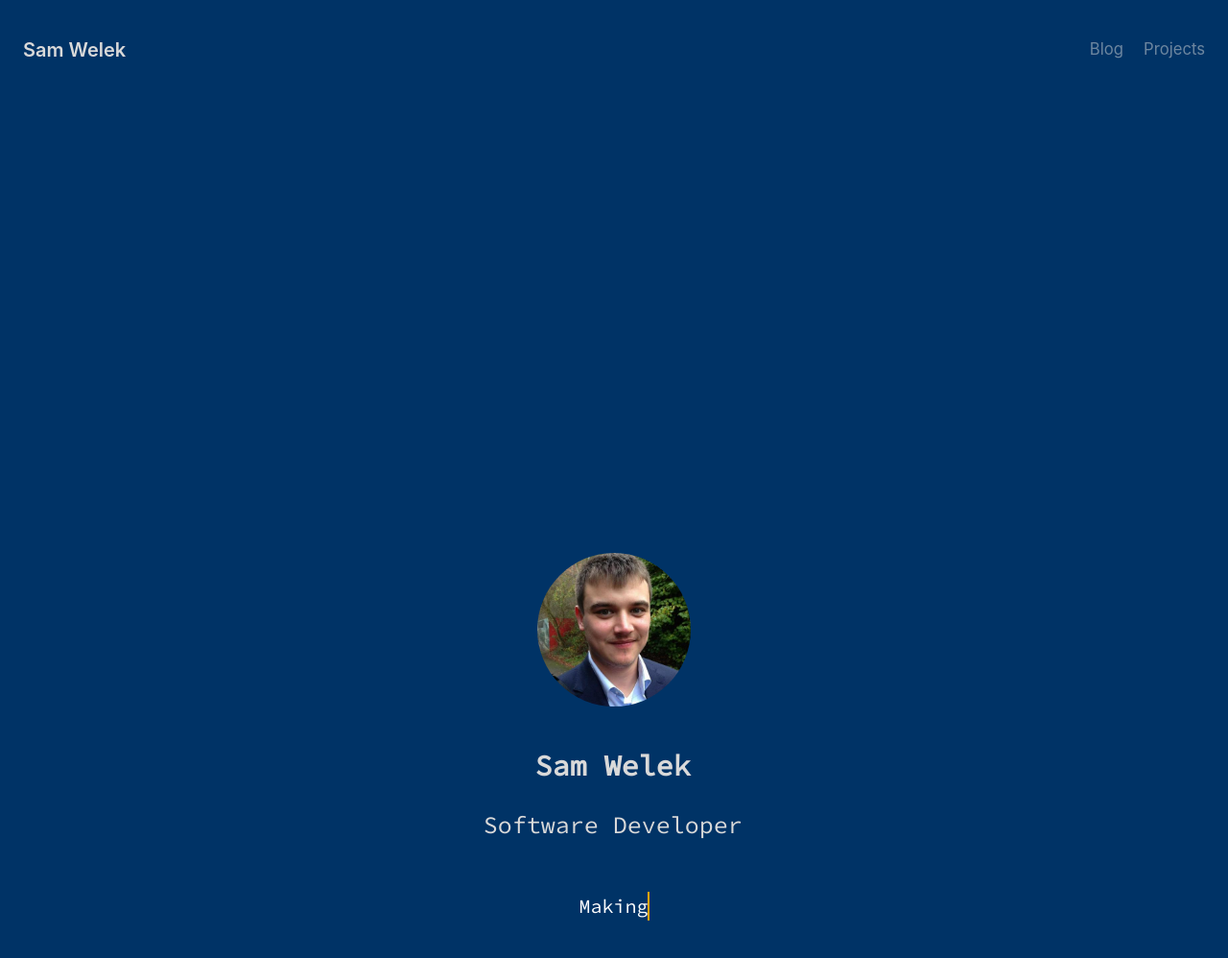
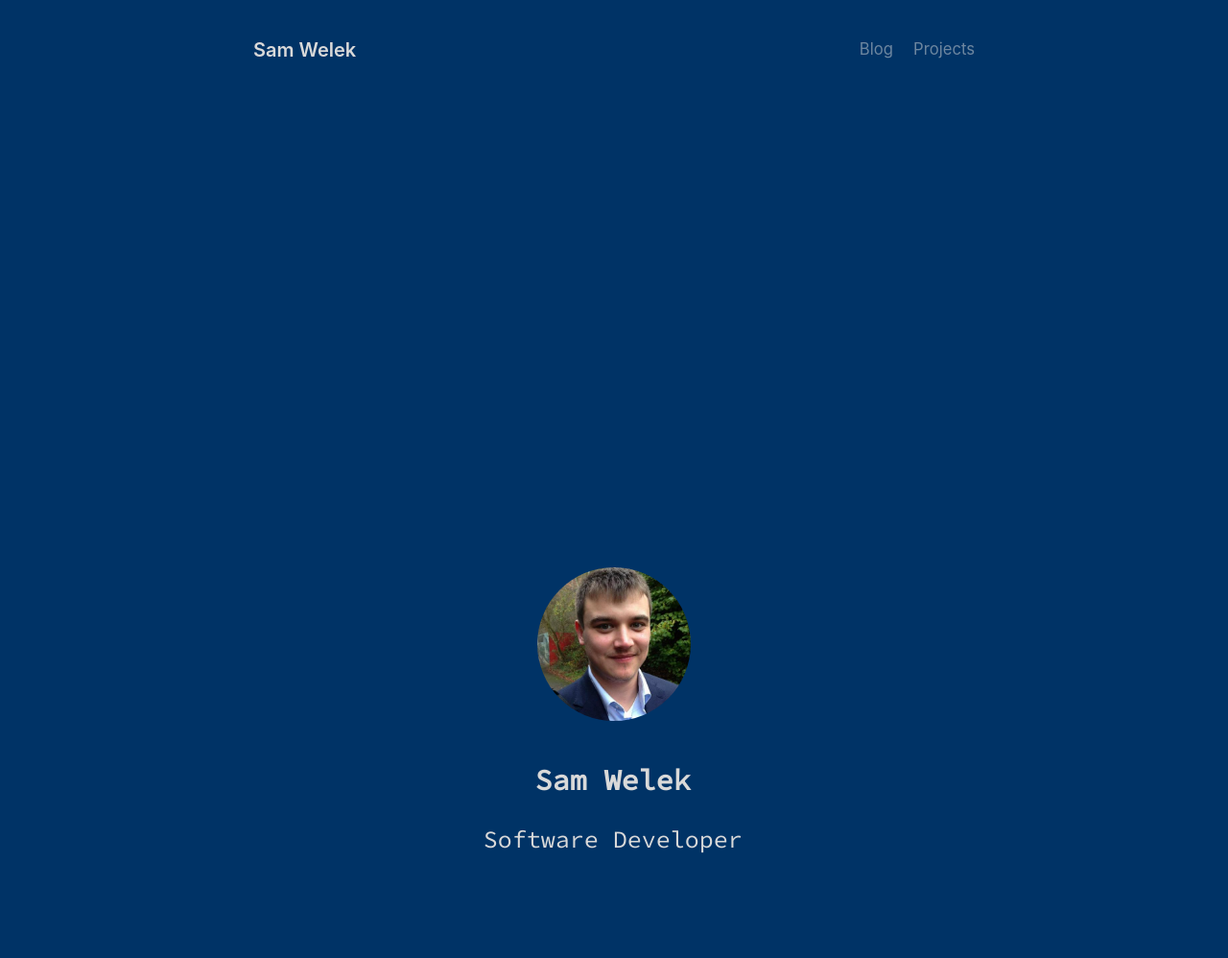
Before and after one commit to tiberiushunter/samwelek.co.uk, a Jekyll site: the page built from index.html, in a window 1280 px wide. Shown: the top 998 px of the page at 96% size. Built offline with Jekyll 4.4.1, drawn with Linux system fonts in a browser that asks for light colours.

Commit message:
Tidying up home screen styles

```diff
--- a/_sass/_home.scss
+++ b/_sass/_home.scss
@@ -5,12 +5,16 @@
 }
 
 .home-section-content {
-  height: 100%;
+  height: 100vh;
   padding: 1rem;
   display: flex;
   align-items: center;
   justify-content: center;
   flex-direction: column;
+}
+
+.home-section-content.final{
+  height: 95vh;
 }
 
 .home-section-content h2.sample {
@@ -73,7 +77,7 @@
   animation-fill-mode: forwards;
 	width: 5.5em;
 	opacity: 0;
-  animation-delay: 0.5s;
+  animation-delay: 0.75s;
   white-space: nowrap;
   overflow: hidden;
   margin: 0 auto;
@@ -88,35 +92,13 @@
   font-size: 1.25em;
   width: 10.9em;
   opacity: 0;
-  animation: type 1.5s steps(18, end);
+  animation: type 1.25s steps(18, end);
   animation-delay: 2s;
   animation-fill-mode: forwards;
   white-space: nowrap;
   overflow: hidden;
   margin: 0 auto;
   margin-bottom: 2vh;
-}
-
-.typing p {
-  border-right: 0.1em solid orange;
-  font-weight: 400;
-	font-size: 1em;
-  width: 14em;
-  opacity: 0;
-  animation: type 2.25s steps(23, end);
-	animation-delay: 4s;
-  animation-fill-mode: forwards;
-  white-space: nowrap;
-  overflow: hidden;
-  margin: 0 auto;
-}
-
-.typing p em {
-	opacity: 0;
-	width: 1em;
-  animation: type 1s steps(2, end);
-	animation-delay: 7.5s;
-	animation-fill-mode: forwards;
 }
 
 @keyframes type {
--- a/_sass/_layout.scss
+++ b/_sass/_layout.scss
@@ -3,7 +3,7 @@
 // Styles for managing the structural hierarchy of the site.
 
 .scroll-container {
-  height: 100vh;
+  min-height: 100vh;
   overflow-y: scroll;
 }
 
@@ -17,18 +17,6 @@
     height: 100vh;
     scroll-snap-align: center;
   }
-}
-
-::-webkit-scrollbar {
-  display: none;
-}
-
-.header-container {
-  max-width: 115rem;
-  padding-left: var(--spacer-2);
-  padding-right: var(--spacer-2);
-  margin-left:  auto;
-  margin-right: auto;
 }
 
 .content-container {
@@ -45,10 +33,10 @@
 }
 
 .home-footer {
-  max-width: 115rem;
-  padding-left: var(--spacer-2);
-  padding-right: var(--spacer-2);
+  margin-bottom: 0;
+  margin-top: 0;
+  max-width: 50rem;
+  height: 50px;
   margin-left:  auto;
   margin-right: auto;
-  margin-top: -10vh;
 }
--- a/index.html
+++ b/index.html
@@ -4,7 +4,7 @@
 ---
 
 <section class="home-section">
-  <div class="header-container">
+  <div class="content-container">
     <header class="masthead">
       <h3 class="masthead-title">
         <a href="{{ site.baseurl }}/" title="Home">{{ site.title }}</a>
@@ -22,7 +22,6 @@
     <div class="typing">
       <h2>Sam Welek</h2>
       <h3>Software Developer</h3>
-      <p>Making things just...<em>do</em></p>
     </div>
   </div>
 </section>
@@ -34,7 +33,7 @@
 </section>
 
 <section class="home-section">
-  <div class="home-section-content">
+  <div class="home-section-content final">
     <h2 class="sample">Coming Soon...</h2>
   </div>
   <footer class="home-footer">
```
